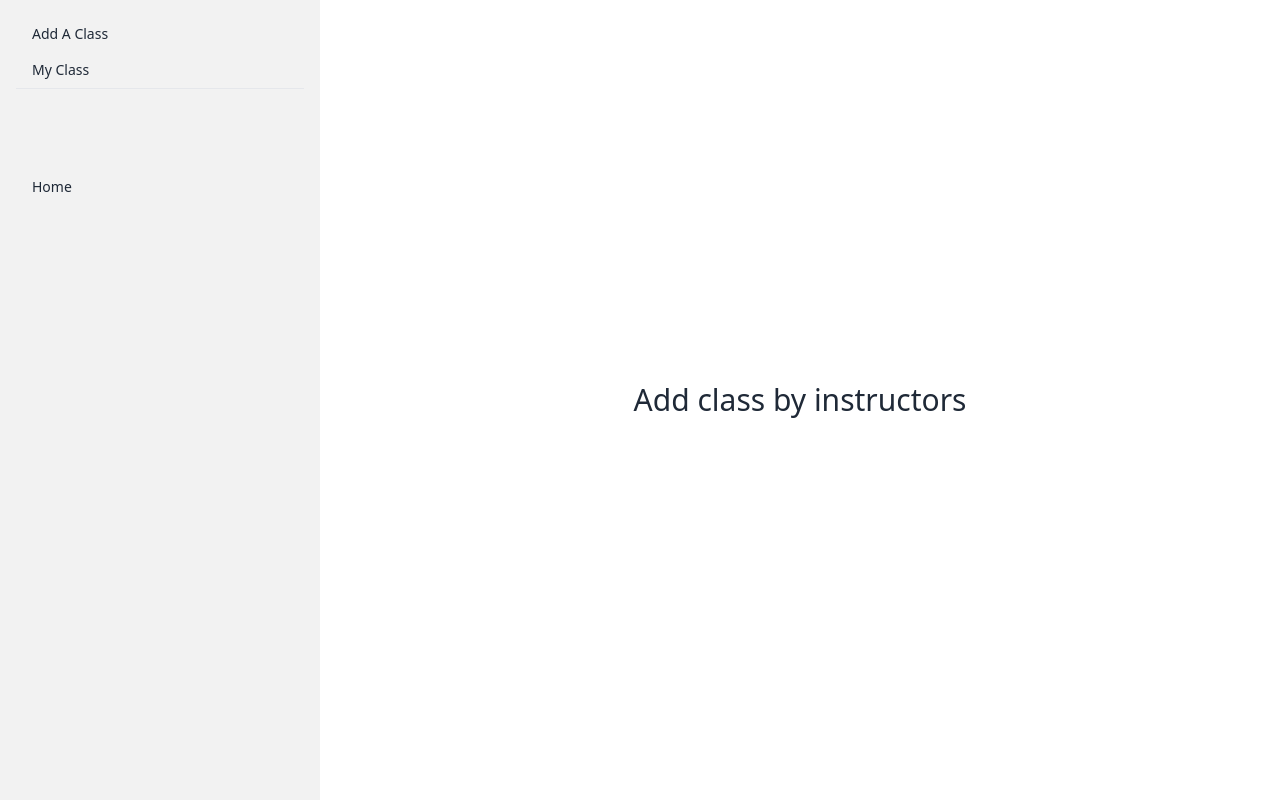
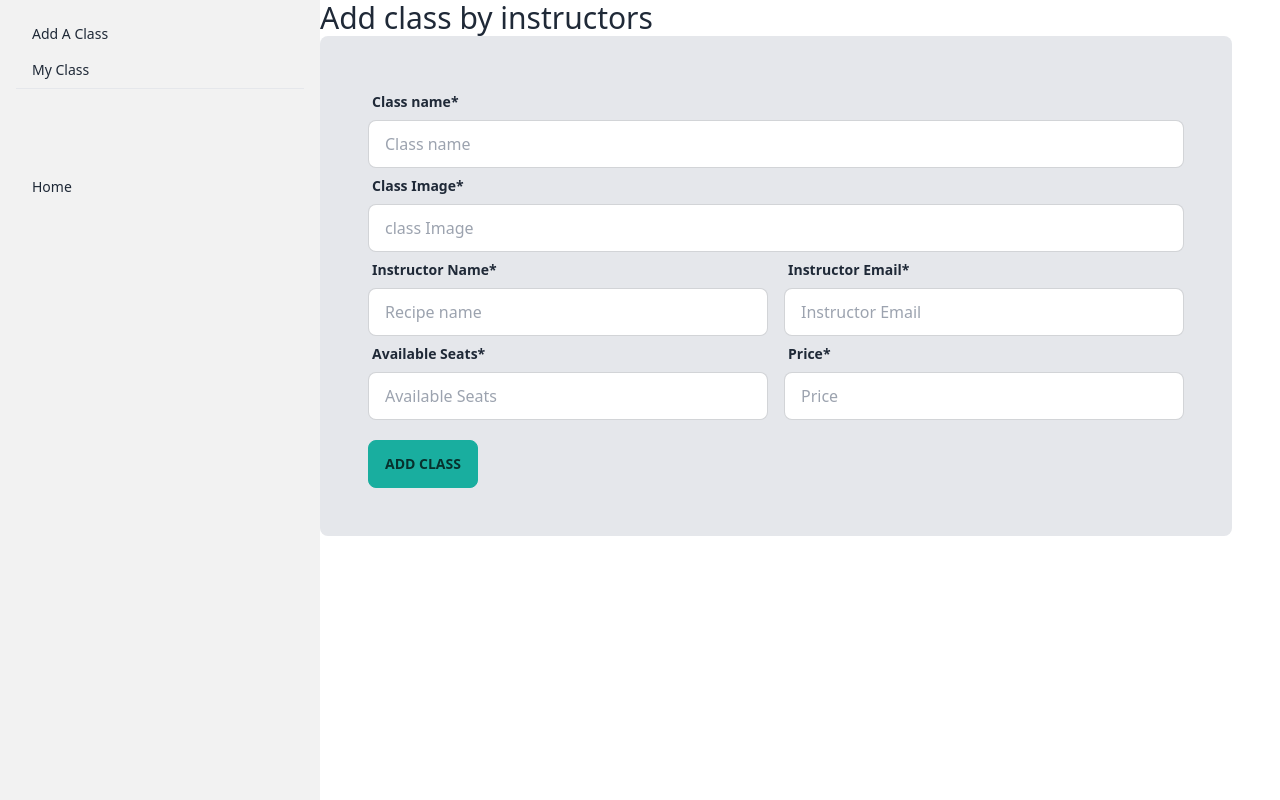
Before and after one commit to Robiul-Romjan/game-champ-client, a React (Vite) app: page /dashboard/add-class in a window 1280 px wide. Built offline with nearby package versions, Linux system fonts and the light colour scheme; no server answers.

Commit message:
add class page done

```diff
--- a/src/Layout/Dashboard.jsx
+++ b/src/Layout/Dashboard.jsx
@@ -7,7 +7,7 @@ const Dashboard = () => {
     return (
         <div className="drawer lg:drawer-open">
             <input id="my-drawer-2" type="checkbox" className="drawer-toggle" />
-            <div className="drawer-content flex flex-col items-center justify-center">
+            <div className="drawer-content flex">
                 {/* Page content here */}
                 <Outlet />
                 <label htmlFor="my-drawer-2" className="btn btn-primary drawer-button lg:hidden">Open drawer</label>
--- a/src/pages/DashboardPage/AddClass/AddClass.jsx
+++ b/src/pages/DashboardPage/AddClass/AddClass.jsx
@@ -1,9 +1,88 @@
-
+import { useContext } from 'react';
+import { AuthContext } from '../../../Providers/AuthProvider';
 
 const AddClass = () => {
+    const { user } = useContext(AuthContext);
+
+    const handleSubmit = e => {
+        e.preventDefault();
+        const form = e.target;
+        const class_name = form.class_name.value;
+        const image = form.image.value;
+        const instructor_name = form.instructor_name.value;
+        const email = form.email.value;
+        const seats = form.seats.value;
+        const price = form.price.value;
+
+        const newClass = {class_name, image, instructor_name, email, seats: parseFloat(seats), status: "pending", price: parseFloat(price)}
+
+        fetch("http://localhost:5000/classes", {
+            method: "POST",
+            headers: {
+                "content-type": "application/json"
+            },
+            body: JSON.stringify(newClass)
+        })
+        .then(res => res.json())
+        .then(data => {
+            if(data.insertedId){
+                alert("successfully added class")
+            }
+        })
+    };
+
     return (
-        <div>
+        <div className='w-full'>
             <h2 className="text-3xl">Add class by instructors</h2>
+            <form onSubmit={handleSubmit} className="p-12 bg-gray-200 me-12 rounded-lg">
+
+                <div className="form-control w-full">
+                    <label className="label">
+                        <span className="label-text font-semibold">Class name*</span>
+                    </label>
+                    <input type="text" name='class_name' placeholder="Class name" className="input input-bordered w-full" required />
+                </div>
+
+                <div className="form-control w-full">
+                    <label className="label">
+                        <span className="label-text font-semibold">Class Image*</span>
+                    </label>
+                    <input type="url" name='image' placeholder="class Image" className="input input-bordered w-full" required />
+                </div>
+
+                <div className="flex gap-4">
+                    <div className="form-control w-full">
+                        <label className="label">
+                            <span className="label-text font-semibold">Instructor Name*</span>
+                        </label>
+                        <input type="text" name='instructor_name' placeholder="Recipe name" className="input input-bordered w-full" readOnly defaultValue={user?.displayName} />
+                    </div>
+                    <div className="form-control w-full">
+                        <label className="label">
+                            <span className="label-text font-semibold">Instructor Email*</span>
+                        </label>
+                        <input type="email" name='email' placeholder="Instructor Email" className="input input-bordered w-full" readOnly defaultValue={user?.email} />
+                    </div>
+                </div>
+
+                <div className="flex gap-4">
+                    <div className="form-control w-full">
+                        <label className="label">
+                            <span className="label-text font-semibold">Available Seats*</span>
+                        </label>
+                        <input type="number" name='seats' placeholder="Available Seats" className="input input-bordered w-full" required />
+                    </div>
+                    <div className="form-control w-full">
+                        <label className="label">
+                            <span className="label-text font-semibold">Price*</span>
+                        </label>
+                        <input type="number" name='price' placeholder="Price" className="input input-bordered w-full" required />
+                    </div>
+                </div>
+
+                <input className="btn btn-active btn-accent mt-5" type="submit" value="Add Class" />
+
+            </form>
         </div>
     );
 };
```
